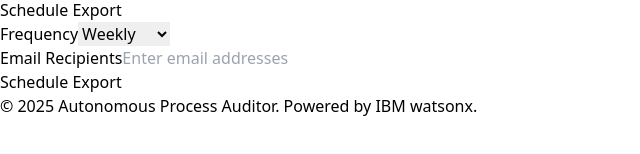
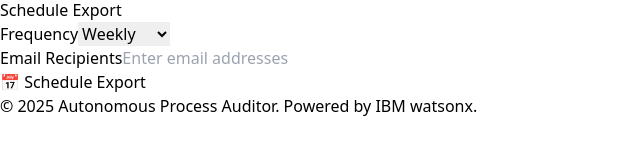
Before and after one commit to kawacukennedy/autonomous_process_auditor, a React app in the folder frontend/: page /reports in a window 1280 px wide. Shown: the part 626-780 px from the top of the page, without its empty margins (0-640 px from the left). Built offline with nearby package versions, Linux system fonts and the light colour scheme; the HTML template or start-up script is replaced by a standard one.

Commit message:
Add emoji to schedule button

```diff
--- a/frontend/src/pages/Reports.tsx
+++ b/frontend/src/pages/Reports.tsx
@@ -68,7 +68,7 @@ const Reports: React.FC = () => {
             />
           </div>
           <button className="bg-blue-600 text-white px-4 py-2 rounded hover:bg-blue-700 transition duration-200">
-            Schedule Export
+            📅 Schedule Export
           </button>
         </div>
       </div>
```
